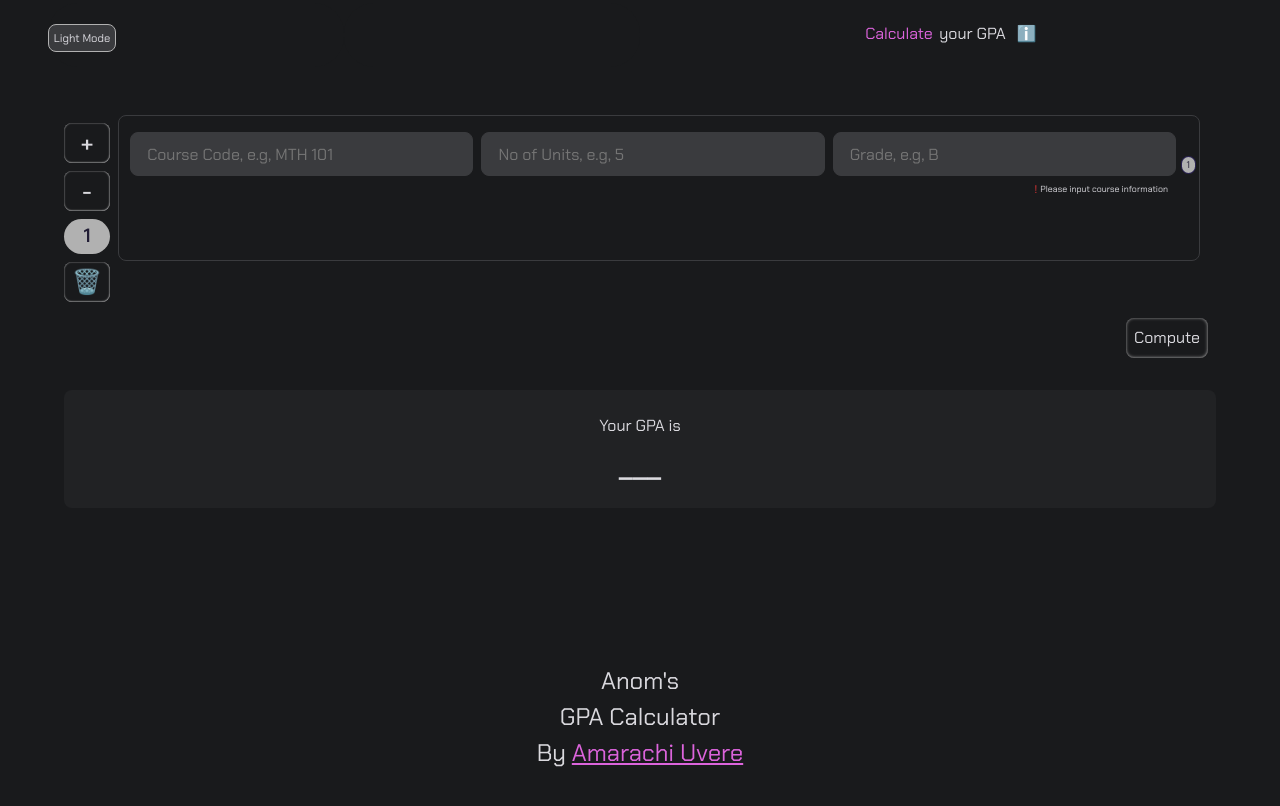
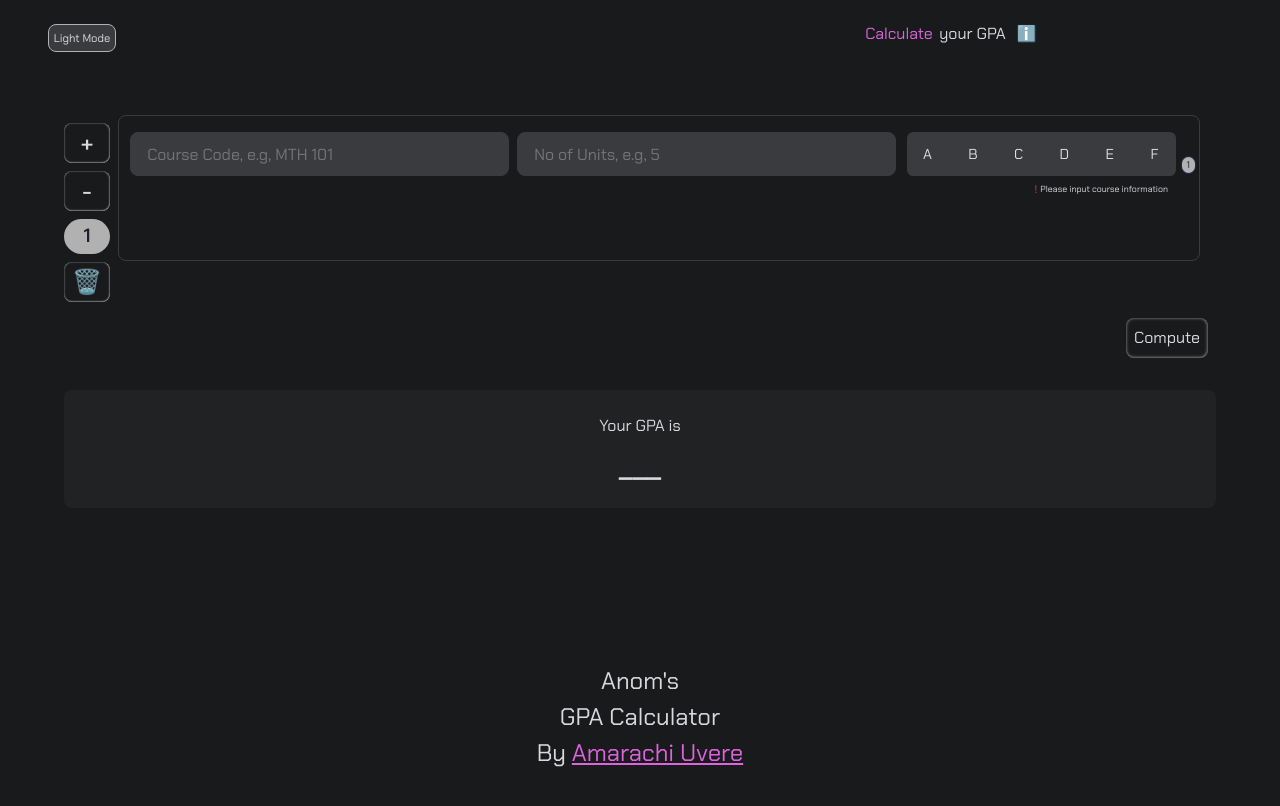
Before and after one commit to Ano-ly/AnomsCGPACalculator, a React (Vite) app: page / in a window 1280 px wide. Built offline with nearby package versions, Linux system fonts and the light colour scheme.

Commit message:
Implement radio buttons for grade

```diff
--- a/src/App.css
+++ b/src/App.css
@@ -372,7 +372,24 @@
   font-size: 1.7em;
   cursor: pointer
 }
-
+.grade-radio-row {
+  display: flex;
+  flex-direction: row;
+  align-items: center;
+  gap: 0.7rem;
+  min-height: 2.5rem;
+  padding-left: 0.5rem;
+  margin-left: 0.2em;
+  background-color: var(--div5-color);
+  border-radius: 0.4rem;
+  color: var(--font1-color);
+}
+label:has(input[type="radio"]:checked) {
+  background-color: var(--div6-color);
+  border-radius: 0.3rem;
+  padding: 0.2rem;
+  cursor: pointer;
+}
 
 
 @media (max-width:767px) {
--- a/src/CalcButton.jsx
+++ b/src/CalcButton.jsx
@@ -9,6 +9,7 @@ function CalcButton(props) {
         let totalPoints = 0;
         let calcGpa = 0;
         const grades = {"A": 5, "B": 4, "C": 3, "D": 2, "E": 1, "F": 0}
+        const grades_4 = {"A": 4, "B": 3, "C": 2, "D": 1, "E": 0}
         for (let item of items) {
             if (parseInt(item.units) != 0) {
                 unitsTotal += parseInt(item.units);
--- a/src/Course.jsx
+++ b/src/Course.jsx
@@ -94,26 +94,38 @@ function Course(props) {
         changeGrade(captGrade);
         if (grades.includes(captGrade)) {
             changeGrade(captGrade);
-            // props.func2(props.num, "");
             changeError("");
             handleErrors("code")
             handleErrors("units")
         } else if (captGrade === "") {
             changeGrade("")
             changeError("Please input a grade.");
-            // props.func2(props.num, `${code}: Please input a grade.`);
         } else if (!(grades.includes(captGrade))) {
             changeError("Invalid grade.");
-            // props.func2(props.num, `${code}: Invalid grade.`)
         }
     }
+
     return (
         <div className="cont__main__cmb__maj__crsdiv__cse">
             <div className="cont__main__cmb__maj__crsdiv__cse__flds">
                 <div className="cont__main__cmb__maj__crsdiv__cse__flds__main">
                     <input className="cont__main__cmb__maj__crsdiv__cse__flds__main__fld staticinfo" type="text" placeholder="Course Code, e.g, MTH 101" name="crs_title" autoCapitalize="characters" onChange={handleOnChangeCode} value={code}/>
                     <input className="cont__main__cmb__maj__crsdiv__cse__flds__main__fld staticinfo" type="number" onWheel={(event) => event.preventDefault()} min="0" max="100" placeholder="No of Units, e.g, 5" name="units" onChange={handleOnChangeUnits} value={units}/>
-                    <input className="cont__main__cmb__maj__crsdiv__cse__flds__main__fld" type="text" placeholder="Grade, e.g, B" name="grade" onChange={handleOnChangeGrade} value={grade}/>
+                    <div className="grade-radio-row">
+                        {['A','B','C','D','E','F'].map(opt => (
+                            <label key={opt} style={{display:'inline-flex',alignItems:'center',marginRight:'0.5rem',marginTop: '0.1rem', fontSize: '0.9rem', paddingRight: '0.6rem'}}>
+                                <input
+                                    type="radio"
+                                    name={`grade-${props.num}`}
+                                    value={opt}
+                                    checked={grade === opt}
+                                    onChange={e => handleOnChangeGrade({target: {value: opt}})}
+                                    style={{marginRight:'0.2em', marginTop: '0rem', appearance: 'none'}}
+                                />
+                                {opt}
+                            </label>
+                        ))}
+                    </div>
                 </div>
                 <div className="cont__main__cmb__maj__crsdiv__cse__flds__err">
                     <div className="cont__main__cmb__maj__crsdiv__cse__flds__err__smb">
```
